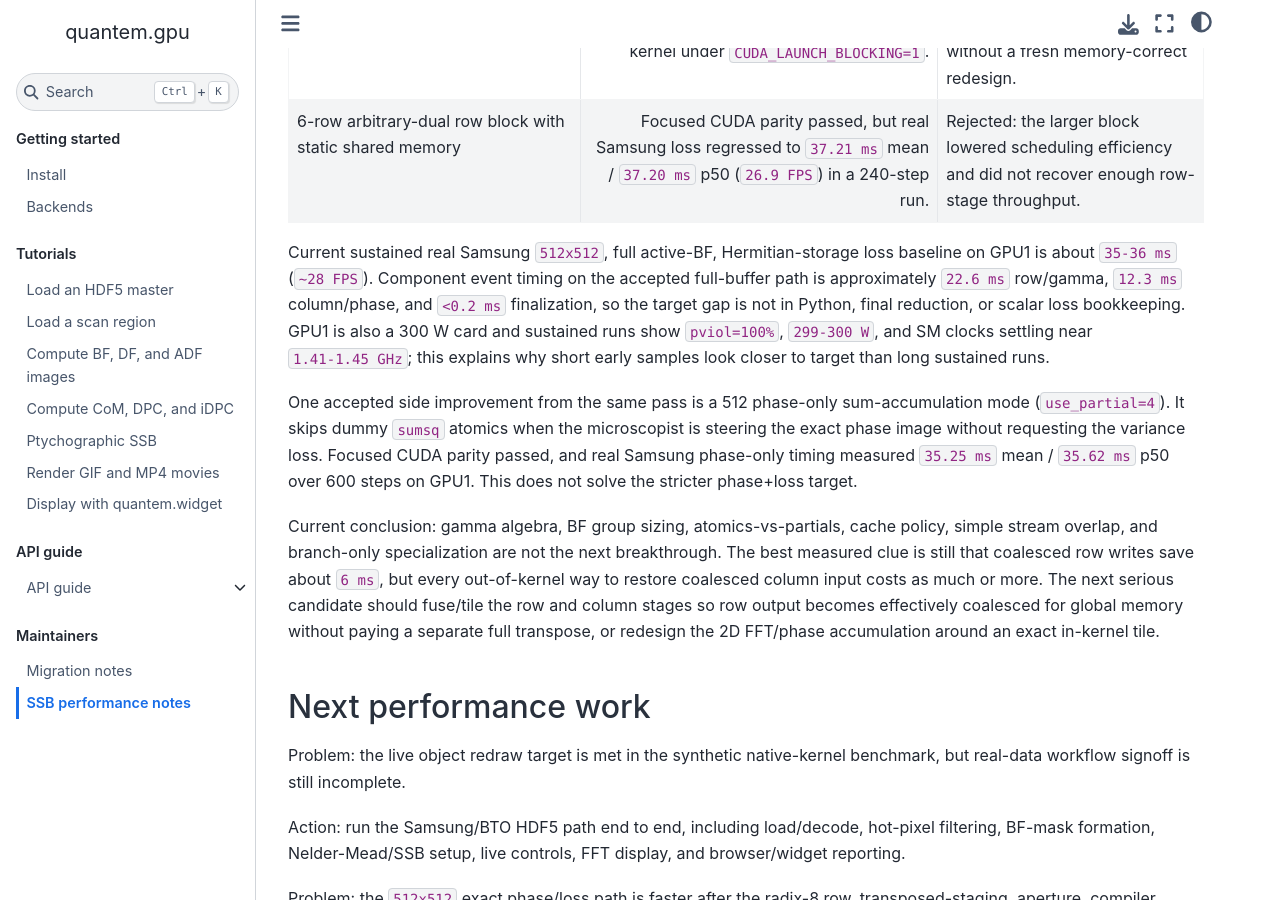
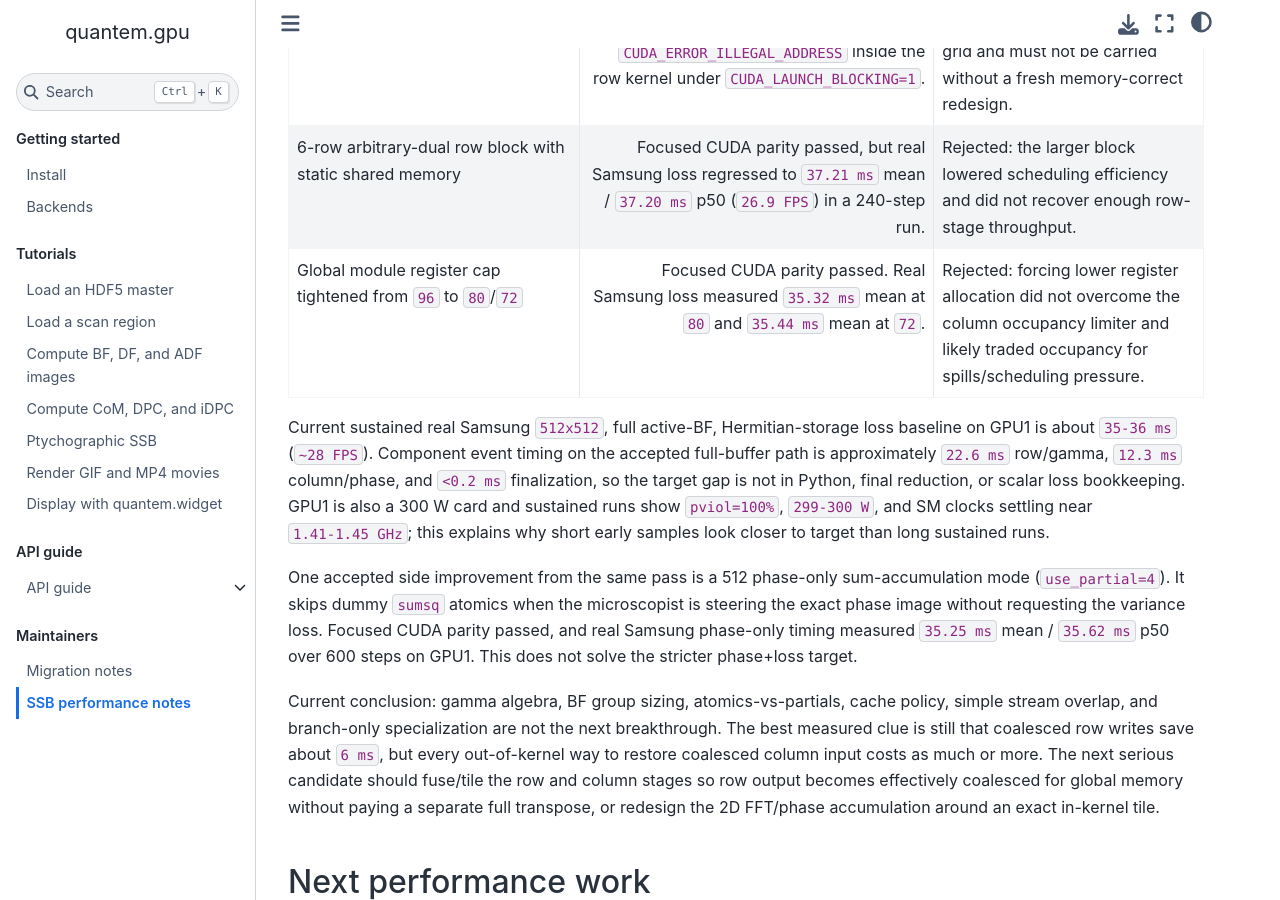
Before and after one commit to bobleesj/quantem.gpu, a Jupyter Book: the page built from docs/maintainer/ssb-performance.md, in a window 1280 px wide and 900 px high, scrolled down 30010 px. Built offline with Jupyter Book 1.0.4 settings and Sphinx 7.4.7 and the Sphinx Book theme 1.1.4, drawn with Linux system fonts in a browser that asks for light colours.

Commit message:
docs: record SSB register cap rejection

```diff
--- a/docs/maintainer/ssb-performance.md
+++ b/docs/maintainer/ssb-performance.md
@@ -930,6 +930,7 @@ repeating local minima.
 | Two-stream row/column chunk overlap prototype | Exact BF chunks ran with two staging buffers, but best chunked p50 was still about `35.15 ms` for row+column work only. | Rejected as a breakthrough path: the kernels do not overlap enough on one GPU to close the budget. |
 | 8-row arbitrary-dual row block with 64 KB dynamic shared memory | Small focused parity passed, but the real full-BF Samsung launch hit `CUDA_ERROR_ILLEGAL_ADDRESS` inside the row kernel under `CUDA_LAUNCH_BLOCKING=1`. | Rejected: the larger row-store topology is unsafe on the target grid and must not be carried without a fresh memory-correct redesign. |
 | 6-row arbitrary-dual row block with static shared memory | Focused CUDA parity passed, but real Samsung loss regressed to `37.21 ms` mean / `37.20 ms` p50 (`26.9 FPS`) in a 240-step run. | Rejected: the larger block lowered scheduling efficiency and did not recover enough row-stage throughput. |
+| Global module register cap tightened from `96` to `80`/`72` | Focused CUDA parity passed. Real Samsung loss measured `35.32 ms` mean at `80` and `35.44 ms` mean at `72`. | Rejected: forcing lower register allocation did not overcome the column occupancy limiter and likely traded occupancy for spills/scheduling pressure. |
 
 Current sustained real Samsung `512x512`, full active-BF, Hermitian-storage
 loss baseline on GPU1 is about `35-36 ms` (`~28 FPS`). Component event timing
```
